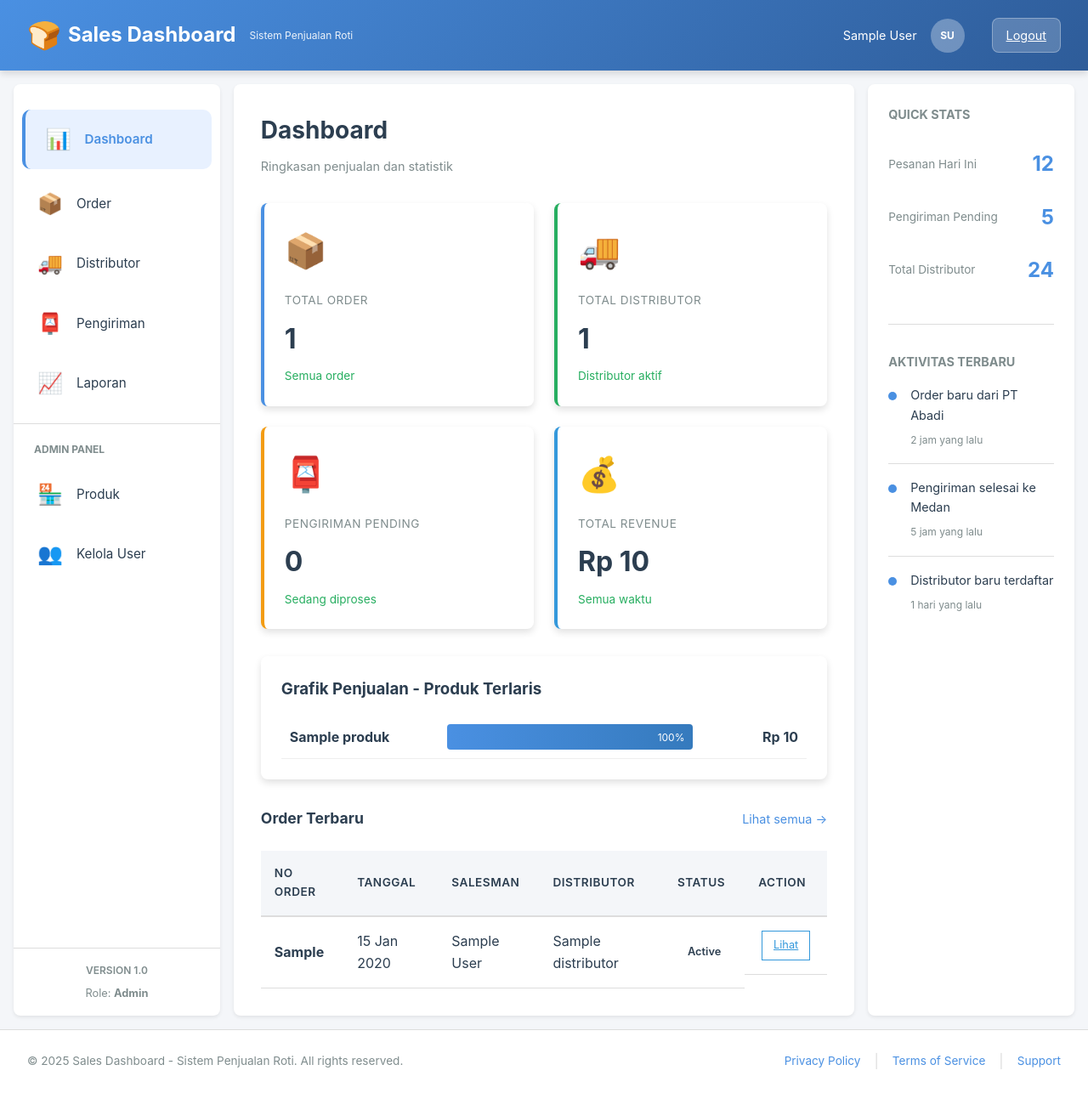
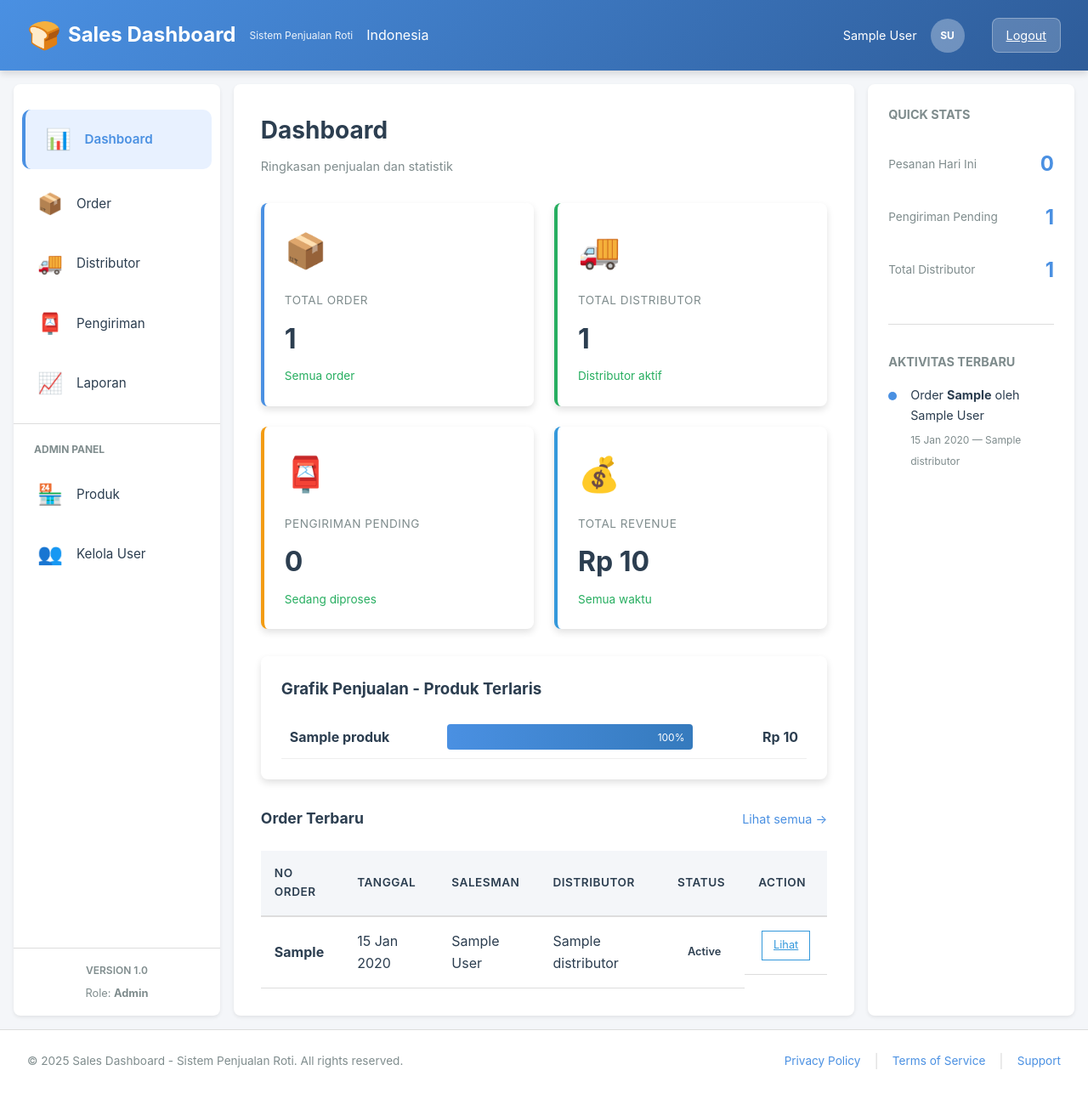
Before and after one commit to najlaramadhani/UAS_ProjectSales_SIFB, a PHP site: page / in a window 1280 px wide. Shown: the whole page at 85% size. Run offline with PHP 8.4, Linux system fonts and the light colour scheme; the visitor is signed in with stand-in values (Sample User, id 1); tables that the repository leaves empty or names only in its code hold one stand-in row (values such as "Sample post").

Commit message:
be admin part 3

```diff
--- a/sales-roti/layouts/aside.php
+++ b/sales-roti/layouts/aside.php
@@ -1,8 +1,83 @@
 <?php
 /**
- * Right Aside Panel Component
+ * Right Aside Panel Component - dynamic counts and recent activity
  */
+if (session_status() === PHP_SESSION_NONE) {
+    session_start();
+}
+
+// ensure DB connection is available
+if (!isset($koneksi)) {
+    include_once __DIR__ . '/../config/koneksi.php';
+}
+
+$current_user_id = $_SESSION['user_id'] ?? null;
+$user_role = $_SESSION['role'] ?? 'sales';
+
+// Pesanan hari ini
+if ($user_role === 'admin') {
+    $today_orders_q = "SELECT COUNT(*) as cnt FROM pesanan WHERE DATE(tanggalOrder) = CURDATE()";
+    $stmt = $koneksi->prepare($today_orders_q);
+    $stmt->execute();
+} else {
+    $today_orders_q = "SELECT COUNT(*) as cnt FROM pesanan WHERE DATE(tanggalOrder) = CURDATE() AND idUser = ?";
+    $stmt = $koneksi->prepare($today_orders_q);
+    $stmt->bind_param('s', $current_user_id);
+    $stmt->execute();
+}
+$res = $stmt->get_result();
+$row = $res->fetch_assoc();
+$today_orders = intval($row['cnt'] ?? 0);
+$stmt->close();
+
+// Pengiriman pending (status not finished)
+if ($user_role === 'admin') {
+    $pending_q = "SELECT COUNT(*) as cnt FROM pengiriman WHERE statusPengiriman <> 'Selesai'";
+    $pstmt = $koneksi->prepare($pending_q);
+    $pstmt->execute();
+} else {
+    $pending_q = "SELECT COUNT(*) as cnt FROM pengiriman pr JOIN pesanan p ON pr.noPesanan = p.noPesanan WHERE pr.statusPengiriman <> 'Selesai' AND p.idUser = ?";
+    $pstmt = $koneksi->prepare($pending_q);
+    $pstmt->bind_param('s', $current_user_id);
+    $pstmt->execute();
+}
+$pres = $pstmt->get_result();
+$prow = $pres->fetch_assoc();
+$pending_count = intval($prow['cnt'] ?? 0);
+$pstmt->close();
+
+// Total distributors
+if ($user_role === 'admin') {
+    $dist_q = "SELECT COUNT(*) as cnt FROM distributor";
+    $dstmt = $koneksi->prepare($dist_q);
+    $dstmt->execute();
+} else {
+    $dist_q = "SELECT COUNT(*) as cnt FROM distributor WHERE idUser = ?";
+    $dstmt = $koneksi->prepare($dist_q);
+    $dstmt->bind_param('s', $current_user_id);
+    $dstmt->execute();
+}
+$dres = $dstmt->get_result();
+$drow = $dres->fetch_assoc();
+$dist_count = intval($drow['cnt'] ?? 0);
+$dstmt->close();
+
+// Recent activity: latest 3 orders (role-aware)
+if ($user_role === 'admin') {
+    $act_q = "SELECT p.noPesanan, p.tanggalOrder, d.namaDistributor, p.status, u.nama as user_name FROM pesanan p JOIN distributor d ON p.noDistributor = d.noDistributor JOIN user u ON p.idUser = u.idUser ORDER BY p.tanggalOrder DESC LIMIT 3";
+    $astmt = $koneksi->prepare($act_q);
+    $astmt->execute();
+} else {
+    $act_q = "SELECT p.noPesanan, p.tanggalOrder, d.namaDistributor, p.status FROM pesanan p JOIN distributor d ON p.noDistributor = d.noDistributor WHERE p.idUser = ? ORDER BY p.tanggalOrder DESC LIMIT 3";
+    $astmt = $koneksi->prepare($act_q);
+    $astmt->bind_param('s', $current_user_id);
+    $astmt->execute();
+}
+$ares = $astmt->get_result();
+$activities = $ares->fetch_all(MYSQLI_ASSOC);
+$astmt->close();
 ?>
+
 <aside class="aside-panel">
     <div class="aside-content">
         <!-- Quick Stats -->
@@ -10,42 +85,42 @@
             <h3 class="aside-title">Quick Stats</h3>
             <div class="quick-stat">
                 <span class="stat-label">Pesanan Hari Ini</span>
-                <span class="stat-value">12</span>
+                <span class="stat-value"><?php echo $today_orders; ?></span>
             </div>
             <div class="quick-stat">
                 <span class="stat-label">Pengiriman Pending</span>
-                <span class="stat-value">5</span>
+                <span class="stat-value"><?php echo $pending_count; ?></span>
             </div>
             <div class="quick-stat">
                 <span class="stat-label">Total Distributor</span>
-                <span class="stat-value">24</span>
+                <span class="stat-value"><?php echo $dist_count; ?></span>
             </div>
         </div>
 
         <!-- Recent Activity -->
         <div class="aside-section">
             <h3 class="aside-title">Aktivitas Terbaru</h3>
-            <div class="activity-item">
-                <div class="activity-dot"></div>
-                <div class="activity-text">
-                    <p class="activity-desc">Order baru dari PT Abadi</p>
-                    <span class="activity-time">2 jam yang lalu</span>
+            <?php if (empty($activities)): ?>
+                <div class="activity-item">
+                    <div class="activity-text">
+                        <p class="activity-desc">Belum ada aktivitas terbaru</p>
+                    </div>
                 </div>
-            </div>
-            <div class="activity-item">
-                <div class="activity-dot"></div>
-                <div class="activity-text">
-                    <p class="activity-desc">Pengiriman selesai ke Medan</p>
-                    <span class="activity-time">5 jam yang lalu</span>
-                </div>
-            </div>
-            <div class="activity-item">
-                <div class="activity-dot"></div>
-                <div class="activity-text">
-                    <p class="activity-desc">Distributor baru terdaftar</p>
-                    <span class="activity-time">1 hari yang lalu</span>
-                </div>
-            </div>
+            <?php else: ?>
+                <?php foreach ($activities as $act): ?>
+                    <div class="activity-item">
+                        <div class="activity-dot"></div>
+                        <div class="activity-text">
+                            <?php if (isset($act['user_name'])): ?>
+                                <p class="activity-desc">Order <strong><?php echo htmlspecialchars($act['noPesanan']); ?></strong> oleh <?php echo htmlspecialchars($act['user_name']); ?></p>
+                            <?php else: ?>
+                                <p class="activity-desc">Order <strong><?php echo htmlspecialchars($act['noPesanan']); ?></strong></p>
+                            <?php endif; ?>
+                            <span class="activity-time"><?php echo date('d M Y', strtotime($act['tanggalOrder'])); ?> — <?php echo htmlspecialchars($act['namaDistributor']); ?></span>
+                        </div>
+                    </div>
+                <?php endforeach; ?>
+            <?php endif; ?>
         </div>
     </div>
 </aside>
--- a/sales-roti/layouts/header.php
+++ b/sales-roti/layouts/header.php
@@ -13,6 +13,7 @@ $user_initials = implode('', array_map(fn($word) => $word[0], explode(' ', $user
                 Sales Dashboard
             </h1>
             <p class="brand-subtitle">Sistem Penjualan Roti</p>
+            <P>Indonesia</P>
         </div>
 
         <div class="header-actions">
```
